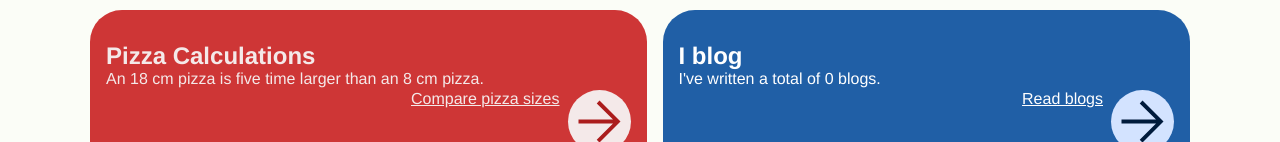
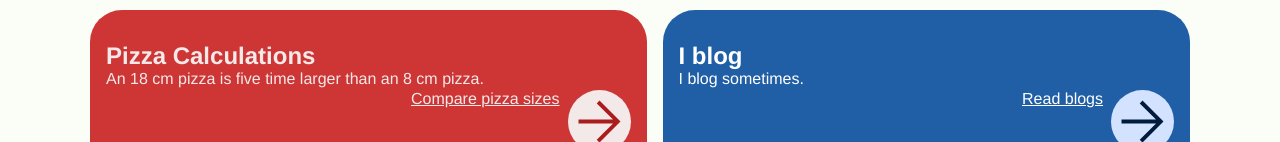
Before and after one commit to Paol-M/home, a website: page index.html in a window 1280 px wide. Shown: the part 810-952 px from the top of the page. Drawn offline with Linux system fonts and the light colour scheme.

Commit message:
Changed "I've written zero blogs"

```diff
--- a/index.html
+++ b/index.html
@@ -141,7 +141,7 @@
 
     <section id="blog">
       <h2>I blog</h2>
-      <p>I've written a total of 0 blogs.</p>
+      <p>I blog sometimes.</p>
       <a href="https://paol-m.github.io/blog" class="goTo">
         <p>Read blogs</p>
         <svg xmlns="http://www.w3.org/2000/svg" viewBox="0 0 48 48"><path d="m24 40-2.1-2.1 12.4-12.4H8v-3h26.3L21.9 10.2 24 8l16 16Z" /></svg>
```
